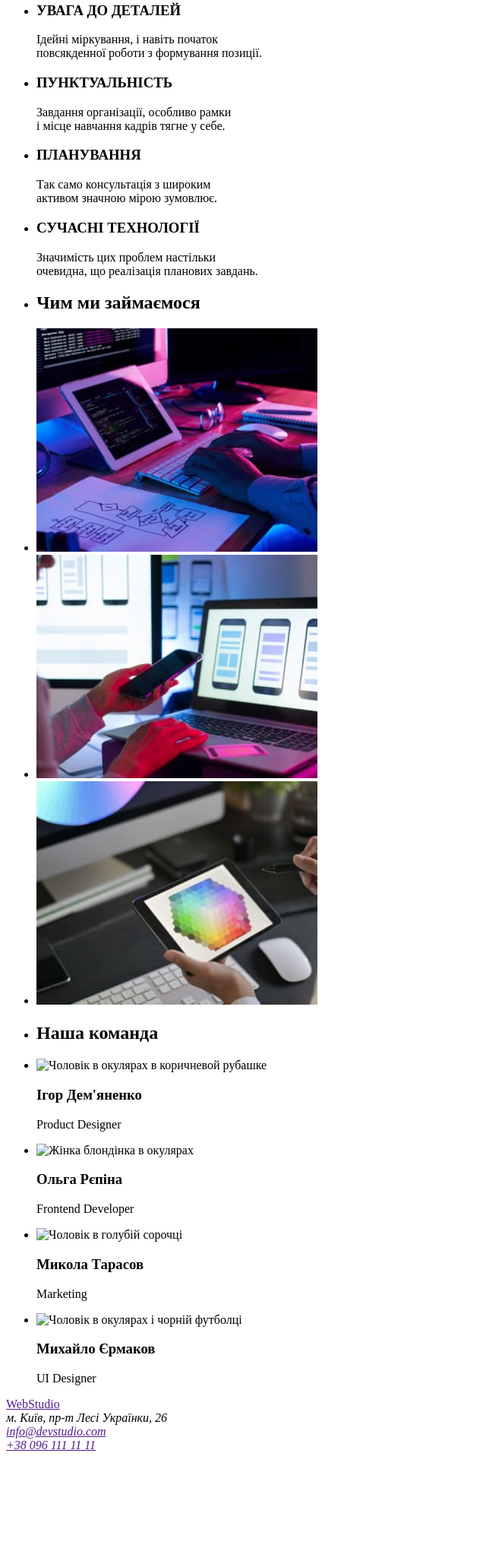
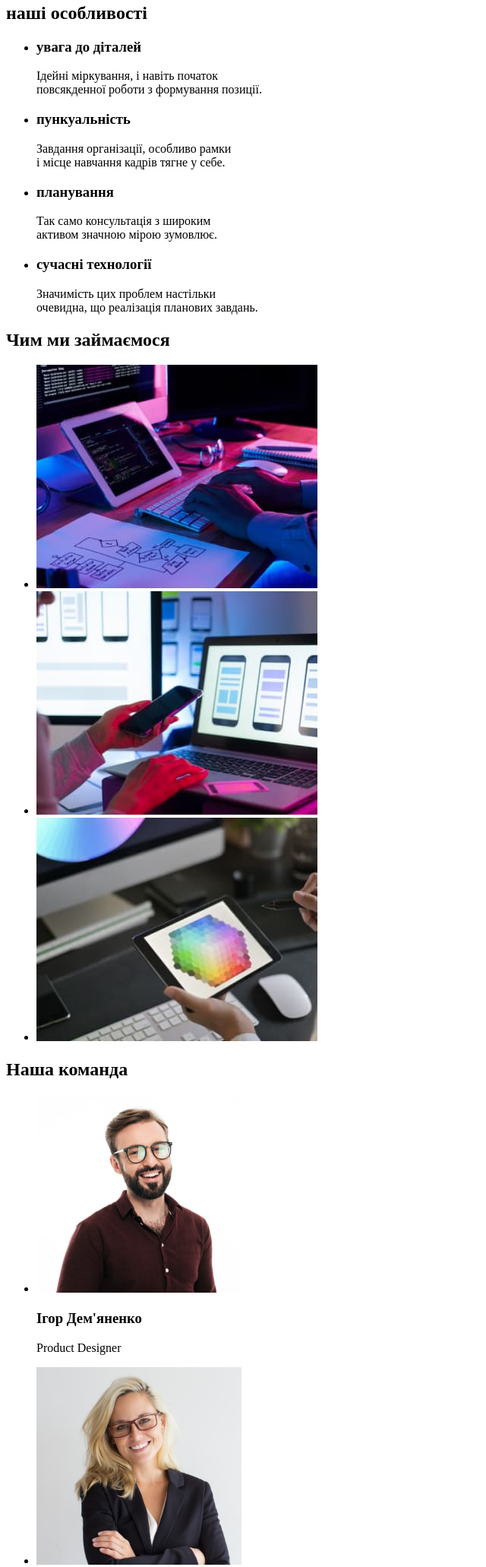
Before and after one commit to freshad22/goit-markup-hw-01, a plain HTML site: page index.html in a window 1280 px wide. Shown: the part 279-2341 px from the top of the page at 76% size, without its empty margins (0-640 px from the left). Before the commit the page ends 2198 px from the top, so only its background shows below. Drawn offline with Linux system fonts and the light colour scheme.

Commit message:
revision

```diff
--- a/index.html
+++ b/index.html
@@ -1,5 +1,5 @@
 <!DOCTYPE html>
-<html lang="en">
+<html lang="uk">
 <head>
     <meta charset="UTF-8">
     <meta http-equiv="X-UA-Compatible" content="IE=edge">
@@ -10,12 +10,10 @@
         <!--Верхня лінія-->
         <header>
                 <nav>
-                    <a href="/">
-                        WebStudio
-                    </a>
+                    <a href="./index.html">WebStudio</a>
 
                         <ul>
-                            <li><a href="">Студія</a></li>
+                            <li><a href="./index.html">Студія</a></li>
                             <li><a href="">Портфоліо</a></li>
                             <li><a href="">Контакти</a></li>
                         </ul>
@@ -23,46 +21,47 @@
                 </nav>
 
                 <ul>
-                    <li><a href="">info@devstudio.com</a></li>
-                    <li><a href="">+38 096 111 11 11</a></li>
+                    <li><a href="mailto:info@devstudio.com">info@devstudio.com</a></li>
+                    <li><a href="tel:+380961111111">+38 096 111 11 11</a></li>
                 </ul>
         </header>
+
+        <main>
         <!--Шапка-->
-        <div>
+
         <section>
             <h1>Ефективні рішення для <br> вашого бізнесу</h1>
             <button type="button">Замовити послугу</button>
         </section>
-        </div>
 
-        <main>
+
+
         <!-- Особливості -->
         <section>
+            <h2>наші особливості</h2>
             <ul>
                 <li>
-                    <h3>УВАГА ДО ДЕТАЛЕЙ</h3>
+                    <h3>увага до діталей</h3>
                     <p>Ідейні міркування, і навіть початок <br> повсякденної роботи з формування позиції.</p>
                 </li>
                 <li>
-                    <h3>ПУНКТУАЛЬНІСТЬ</h3>
+                    <h3>пункуальність</h3>
                     <p>Завдання організації, особливо рамки <br> і місце навчання кадрів тягне у себе.</p>
                 </li>
                 <li>
-                    <h3>ПЛАНУВАННЯ</h3>
+                    <h3>планування</h3>
                     <p>Так само консультація з широким <br> активом значною мірою зумовлює.</p>
                 </li>
                 <li>
-                    <h3>СУЧАСНІ ТЕХНОЛОГІЇ</h3>
+                    <h3>сучасні технології</h3>
                     <p>Значимість цих проблем настільки <br> очевидна, що реалізація планових завдань.</p>
                 </li>
             </ul>
         </section>
         <!-- Чим ми займаємося -->
         <section>
+            <h2>Чим ми займаємося</h2>
                 <ul>
-                <li>
-                    <h2>Чим ми займаємося</h2>
-                </li>
                     <li>
                         <img src="./images/img.jpg" alt="Пише код на клавіатурі" width="370" height="294">
                     </li>
@@ -77,27 +76,25 @@
         </section>
         <!-- Наша команда -->
             <section>
+                <h2>Наша команда</h2>
                     <ul>
                         <li>
-                    <h2>Наша команда</h2>
-                    </li>
-                    <li>
-                        <img src="./images/ІгорДем'яненко.jpg" alt="Чоловік в окулярах в коричневой рубашке" width="270">
+                            <img src="./images/igor.jpg" alt="Чоловік в окулярах в коричневой рубашке" width="270">
                             <h3>Ігор Дем'яненко</h3>
                             <p>Product Designer</p>
                         </li>
                         <li>
-                        <img src="./images/ОльгаРєпіна.jpg" alt="Жінка блондінка в окулярах" width="270">
+                            <img src="./images/olga.jpg" alt="Жінка блондінка в окулярах" width="270">
                             <h3>Ольга Рєпіна</h3>
                             <p>Frontend Developer</p>
                         </li>
                         <li>
-                        <img src="./images/МиколаТарасов.jpg" alt="Чоловік в голубій сорочці" width="270">
+                            <img src="./images/mykola.jpg" alt="Чоловік в голубій сорочці" width="270">
                             <h3>Микола Тарасов</h3>
                             <p>Marketing</p>
                         </li>
                         <li>
-                        <img src="./images/МихайлоЄрмаков.jpg" alt="Чоловік в окулярах і чорній футболці" width="270">
+                            <img src="./images/myhailo.jpg" alt="Чоловік в окулярах і чорній футболці" width="270">
                             <h3>Михайло Єрмаков</h3>
                             <p>UI Designer</p>
                         </li>
@@ -108,14 +105,14 @@
     </main>
     <!-- Підвал -->
     <footer>
-        <a href="">WebStudio</a>
+        <a href="./index.html">WebStudio</a>
 
         <address>
-            м. Київ, пр-т Лесі Українки, 26
-        </address>
-        <address>
-            <a href="">info@devstudio.com</a><br>
-            <a href="">+38 096 111 11 11</a>
+            <ul>
+                <li><a href="https://goo.gl/maps/CPtrU1FHBa2aNyZL9" target="_blank" rel="noopener noreferrer nofollow">м. Київ, бульвар Лесі Українки, 26</a></a></li>
+                <li><a href="mailto:info@devstudio.com">info@devstudio.com</a></li>
+                <li><a href="tel:+380961111111">+38 096 111 11 11</a></li>
+            </ul>
         </address>
     </footer>
 
```
Lines whose indentation alone changed are shown as unchanged.
